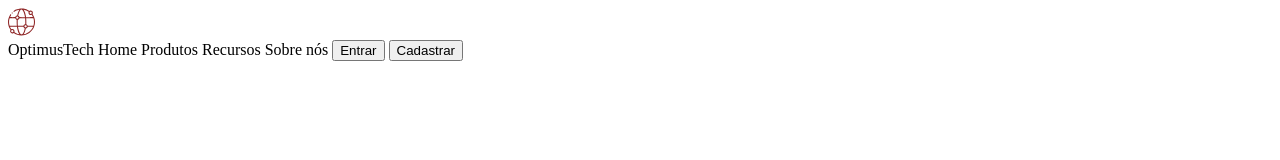
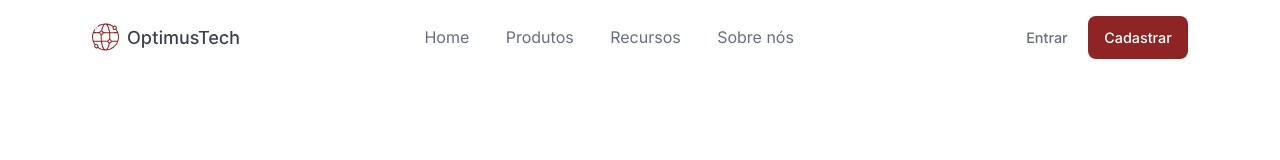
Before and after one commit to grevizirsky/7daysOfCode, a plain HTML site: page index.html in a window 1280 px wide. Drawn offline with Linux system fonts and the light colour scheme.

Commit message:
navigation parte 2

```diff
--- a/index.html
+++ b/index.html
@@ -4,19 +4,26 @@
     <meta charset="UTF-8">
     <meta name="viewport" content="width=device-width, initial-scale=1.0">
     <title>7DaysOfCode</title>
+    <link rel="preconnect" href="https://fonts.googleapis.com">
+    <link rel="preconnect" href="https://fonts.gstatic.com" crossorigin>
+    <link href="https://fonts.googleapis.com/css2?family=Inter:wght@300;400;500;600&display=swap" rel="stylesheet">
+    <link rel="stylesheet" href="style.css">
 </head>
 
 <body>
     <header>
-        <img src="src/worldwideLogo.svg" alt="Logo">
         <nav>
-            <a>OptimusTech</a>
-            <a>Home</a>
-            <a>Produtos</a>
-            <a>Recursos</a>
-            <a>Sobre nós</a>
-            <button>Entrar</button>
-            <button className="button" >Cadastrar</button>
+            <img src="src/logo.svg" alt="Logo">
+            <div class="links">
+                <a>Home</a>
+                <a>Produtos</a>
+                <a>Recursos</a>
+                <a>Sobre nós</a>
+            </div>
+            <div class="buttons">
+                <button>Entrar</button>
+                <button id="signUp">Cadastrar</button>
+            </div>
         </nav>
     </header>
 
--- /dev/null
+++ b/style.css
@@ -0,0 +1,44 @@
+:root {
+    --text-color: #667085
+}
+
+* {
+    margin: 0;
+    padding: 0;
+    box-sizing: border-box;
+    font-family: 'Inter', sans-serif;
+}
+
+body {
+    width: 100%;
+    height: 100vh;
+}
+
+nav {
+    display: flex;
+    justify-content: space-around;
+    align-items: center;
+    padding: 1rem 0;
+}
+
+.links a {
+    color: var(--text-color);
+    text-decoration: none;
+    margin-right: 2rem;
+}
+
+button {
+    padding: 0.8rem 1rem;
+    cursor: pointer;
+    border: none;
+    border-radius: 0.5rem;
+    font-weight: 500;
+    background: none;
+    color: var(--text-color);
+    font-size: 0.9rem;
+}
+
+button#signUp {
+    background-color: #8E2424;
+    color: #FFF;
+}
```
Also changed, not shown: src/logo.svg (added).
